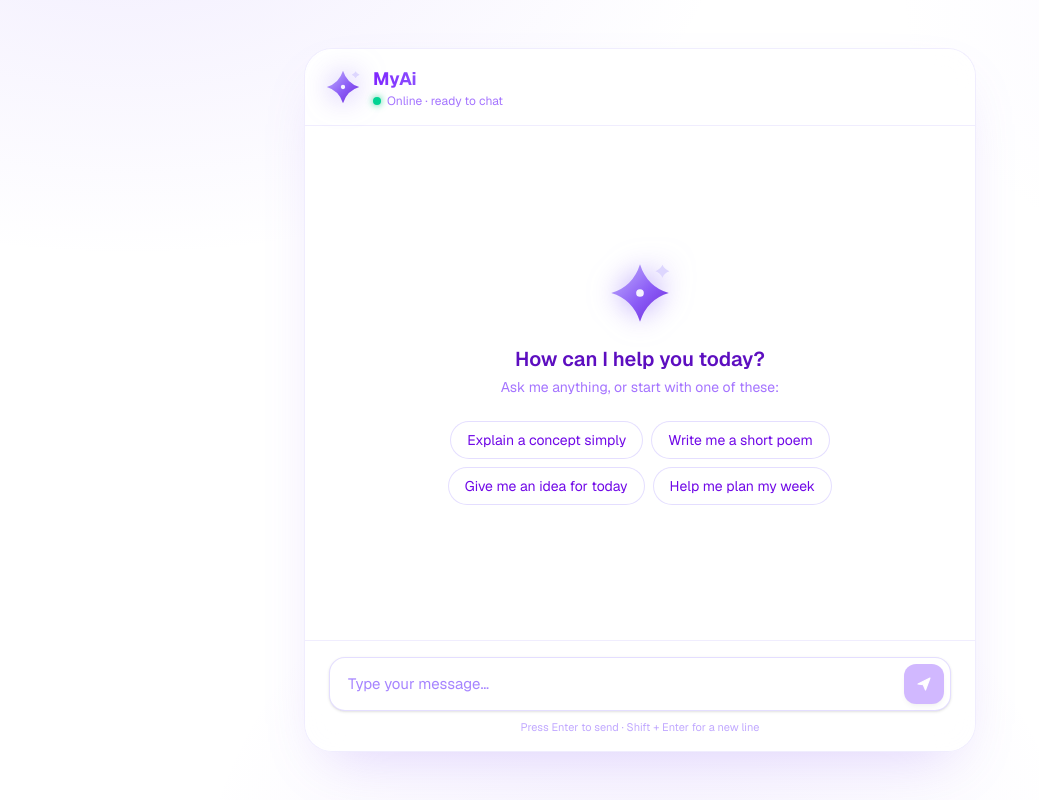
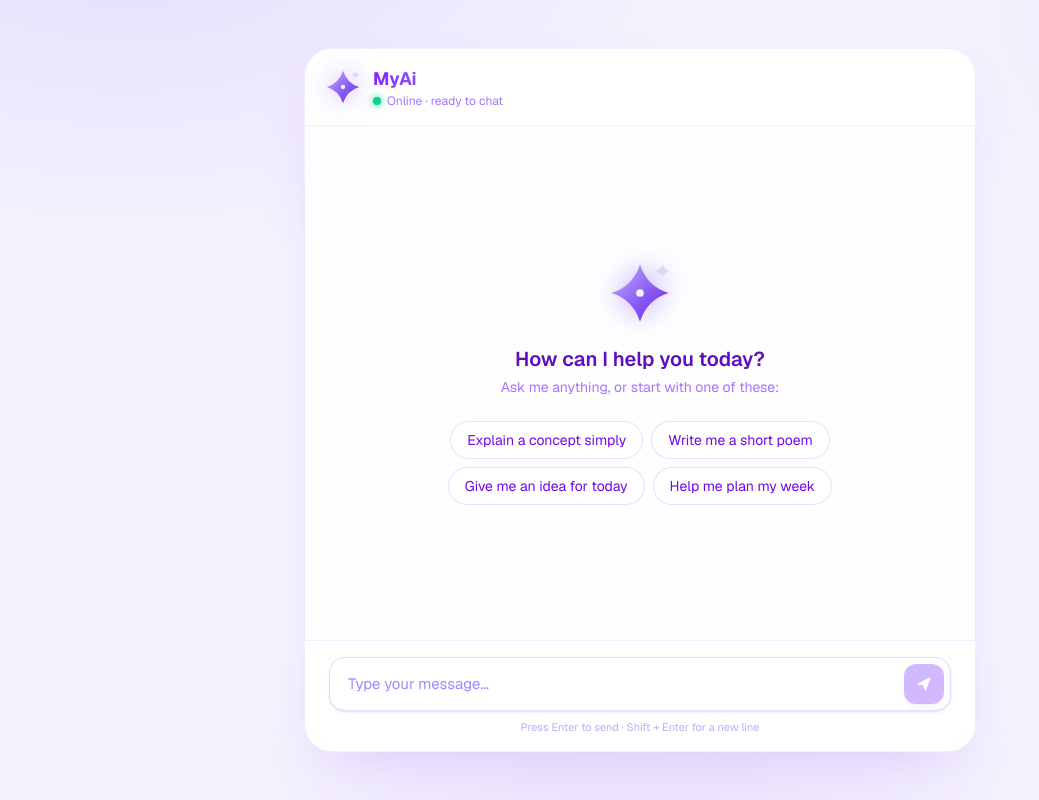
Before and after one commit to megha-56/MyAi, a Next.js app: page / in a window 1280 px wide. Shown: the whole page, without its empty margins (0-1039 px from the left). Built offline with nearby package versions, Linux system fonts and the light colour scheme.

Commit message:
Changed theme

```diff
--- a/src/app/globals.css
+++ b/src/app/globals.css
@@ -1,7 +1,7 @@
 @import "tailwindcss";
 
 :root {
-  --background: #ffffff;
+  --background: #f6f3fe;
   --foreground: #3b3357;
 }
 
@@ -28,9 +28,9 @@ body {
   color: var(--foreground);
   font-family: var(--font-geist-sans), Arial, Helvetica, sans-serif;
   background:
-    radial-gradient(1000px 560px at 10% -10%, rgba(167, 139, 250, 0.14), transparent 60%),
-    radial-gradient(880px 560px at 108% 0%, rgba(196, 181, 253, 0.12), transparent 55%),
-    radial-gradient(760px 760px at 50% 118%, rgba(139, 92, 246, 0.08), transparent 60%),
+    radial-gradient(1000px 560px at 10% -10%, rgba(167, 139, 250, 0.22), transparent 60%),
+    radial-gradient(880px 560px at 108% 0%, rgba(196, 181, 253, 0.20), transparent 55%),
+    radial-gradient(760px 760px at 50% 118%, rgba(139, 92, 246, 0.12), transparent 60%),
     var(--background);
   background-attachment: fixed;
 }
```
